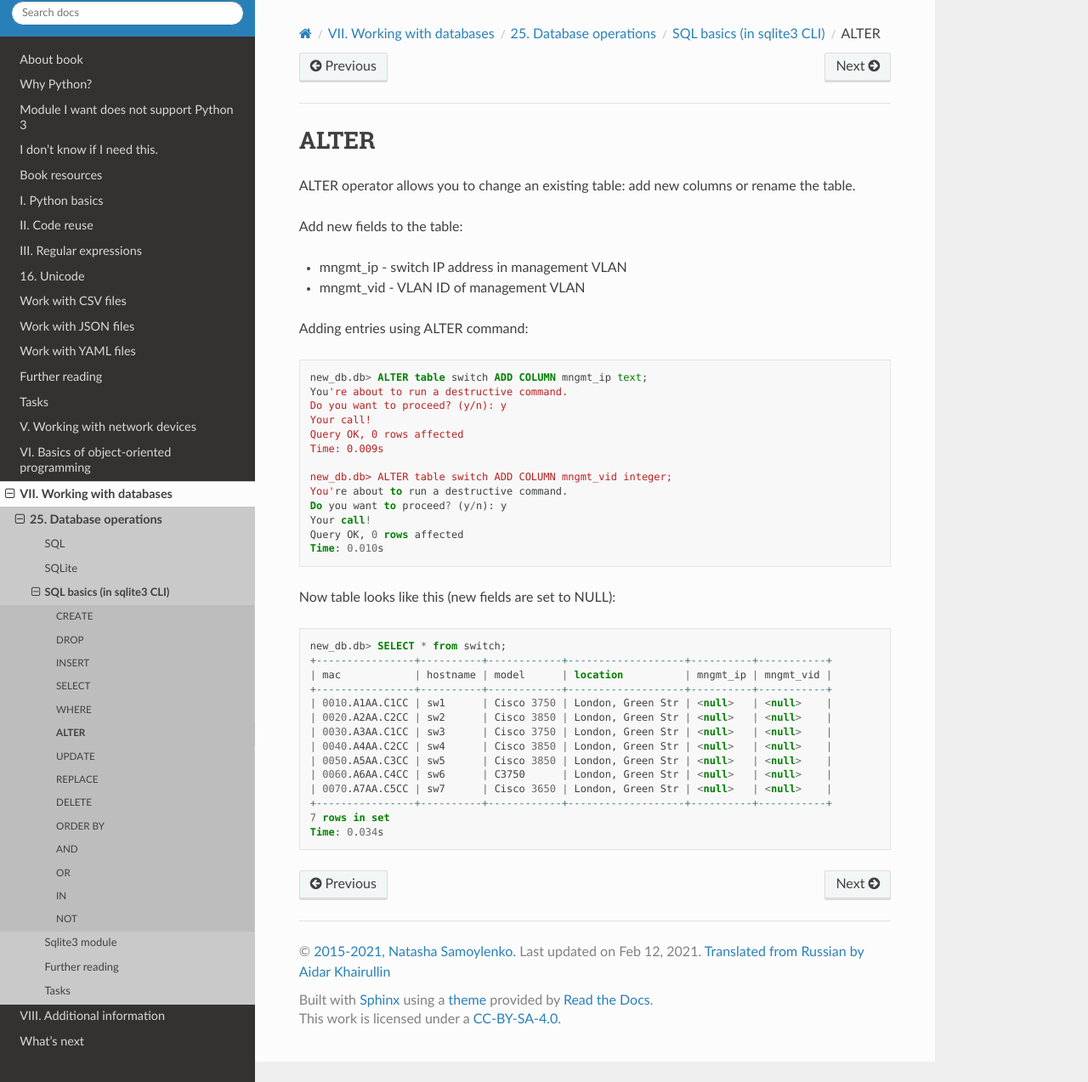
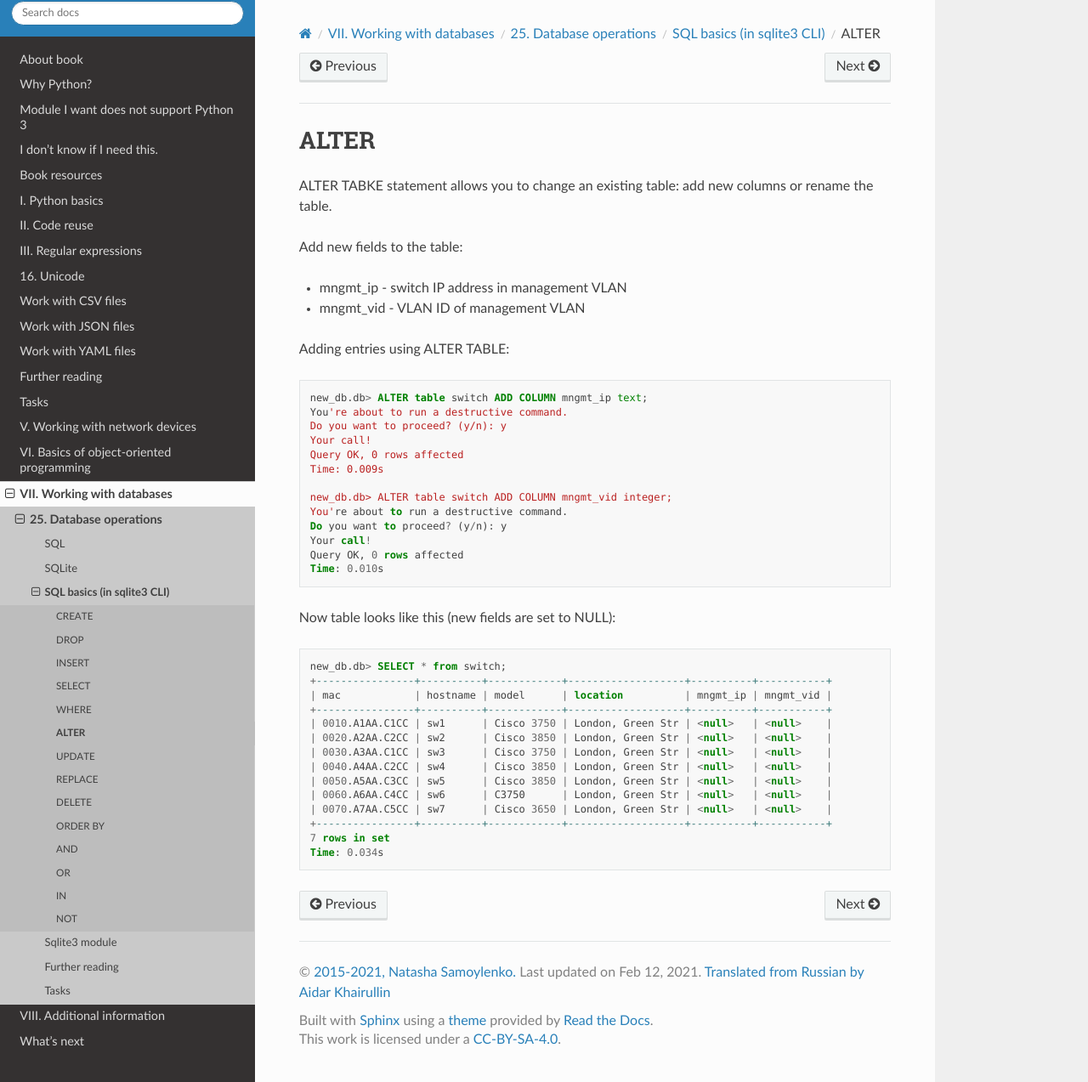
Before and after one commit to natenka/pyneng-book-en, a Sphinx documentation site: the page built from docs/source/book/25_db/alter.rst, in a window 1280 px wide and 1273 px high. Shown: the whole window at 85% size. Built offline with Sphinx 7.4.7 and the Read the Docs theme 2.0.0, drawn with Linux system fonts in a browser that asks for light colours; pages that are not in the unit, such as notebooks, are missing from menus.

Commit message:
chapter 25 update: small fixes

```diff
--- a/docs/source/book/25_db/alter.rst
+++ b/docs/source/book/25_db/alter.rst
@@ -1,14 +1,14 @@
 ALTER
 ~~~~~
 
-ALTER operator allows you to change an existing table: add new columns or rename the table.
+ALTER TABKE statement allows you to change an existing table: add new columns or rename the table.
 
 Add new fields to the table:
 
 * mngmt_ip - switch IP address in management VLAN
 * mngmt_vid - VLAN ID of management VLAN
 
-Adding entries using ALTER command:
+Adding entries using ALTER TABLE:
 
 .. code:: sql
 
--- a/docs/source/book/25_db/create.rst
+++ b/docs/source/book/25_db/create.rst
@@ -1,7 +1,7 @@
 CREATE
 ~~~~~~
 
-CREATE operator allows you to create tables.
+CREATE TABLE statement allows you to create tables.
 
 First connect to database or create it with litecli:
 
--- a/docs/source/book/25_db/sqlite3_exception.rst
+++ b/docs/source/book/25_db/sqlite3_exception.rst
@@ -1,5 +1,5 @@
-Processing of exceptions
---------------------
+Exception Handling
+------------------
 
 Let's see an example of how to use ``execute`` method when an error occurs.
 
```
